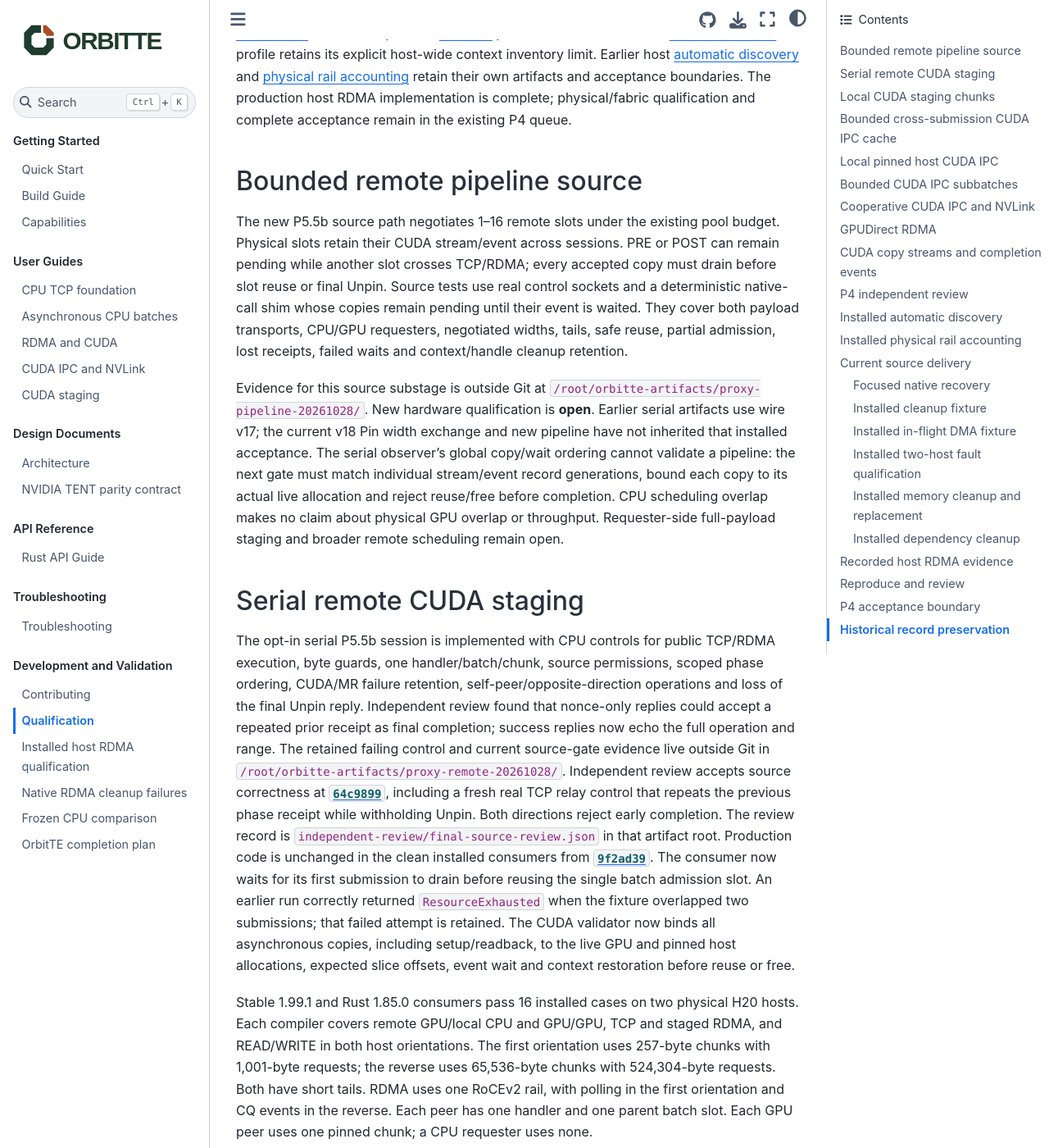
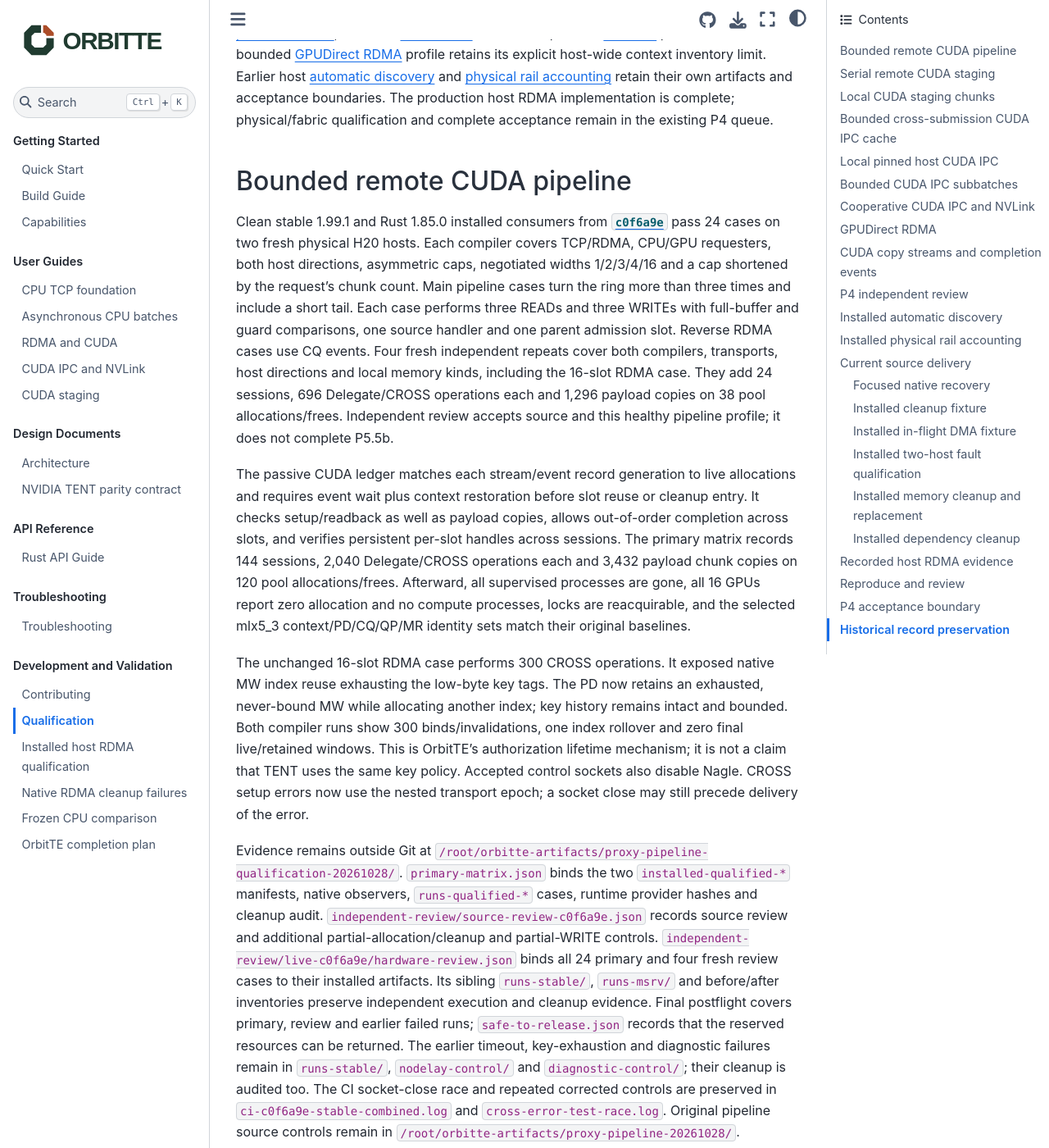
Before and after one commit to OrbitInfra/OrbitTE, a Sphinx documentation site: the page built from docs/qualification.md, in a window 1280 px wide and 1400 px high, scrolled down 600 px. Shown: the whole window at 82% size. Built offline with Sphinx 7.4.7 and the Sphinx Book theme 1.1.4, drawn with Linux system fonts in a browser that asks for light colours; some of the changed text lies outside the part shown.

Commit message:
test(cuda): accept remote pipeline qualification and socket-close races

```diff
--- a/docs/qualification.md
+++ b/docs/qualification.md
@@ -15,7 +15,8 @@ A build or CPU fixture does not qualify DMA, a new fabric, GPU direct transfer
 or performance. Earlier hardware results retain their original revisions and
 do not automatically qualify subsequent changes.
 
-The latest installed delivery covers [serial remote CUDA staging](#serial-remote-cuda-staging),
+The latest installed delivery covers the [bounded remote pipeline](#bounded-remote-cuda-pipeline),
+[serial remote CUDA staging](#serial-remote-cuda-staging),
 [local staging chunks](#local-cuda-staging-chunks) and the
 [bounded cross-submission cache](#bounded-cross-submission-cuda-ipc-cache),
 building on [local pinned host IPC](#local-pinned-host-cuda-ipc), bounded [subbatches](#bounded-cuda-ipc-subbatches) and the cooperative
@@ -28,26 +29,67 @@ artifacts and acceptance boundaries.
 The production host RDMA implementation is complete; physical/fabric
 qualification and complete acceptance remain in the existing P4 queue.
 
-## Bounded remote pipeline source
+## Bounded remote CUDA pipeline
 
-The new P5.5b source path negotiates 1–16 remote slots under the existing pool
-budget. Physical slots retain their CUDA stream/event across sessions. PRE or
-POST can remain pending while another slot crosses TCP/RDMA; every accepted
-copy must drain before slot reuse or final Unpin. Source tests use real control
-sockets and a deterministic native-call shim whose copies remain pending until
-their event is waited. They cover both payload transports, CPU/GPU requesters,
-negotiated widths, tails, safe reuse, partial admission, lost receipts, failed
-waits and context/handle cleanup retention.
+Clean stable 1.99.1 and Rust 1.85.0 installed consumers from
+[`c0f6a9e`](https://github.com/OrbitInfra/OrbitTE/commit/c0f6a9e3517f7b6999b1238e652fb7db77b96d43)
+pass 24 cases on two fresh physical H20 hosts. Each compiler covers TCP/RDMA,
+CPU/GPU requesters, both host directions, asymmetric caps, negotiated widths
+1/2/3/4/16 and a cap shortened by the request's chunk count. Main pipeline
+cases turn the ring more than three times and include a short tail. Each case
+performs three READs and three WRITEs with full-buffer and guard comparisons,
+one source handler and one parent admission slot. Reverse RDMA cases use CQ events.
+Four fresh independent repeats cover both compilers, transports, host directions
+and local memory kinds, including the 16-slot RDMA case. They add 24 sessions,
+696 Delegate/CROSS operations each and 1,296 payload copies on 38 pool
+allocations/frees. Independent review accepts source and this healthy pipeline
+profile; it does not complete P5.5b.
 
-Evidence for this source substage is outside Git at
-`/root/orbitte-artifacts/proxy-pipeline-20261028/`. New hardware qualification is
-**open**. Earlier serial artifacts use wire v17; the current v18 Pin width
-exchange and new pipeline have not inherited that installed acceptance. The
-serial observer's global copy/wait ordering cannot validate a pipeline: the
-next gate must match individual stream/event record generations, bound each
-copy to its actual live allocation and reject reuse/free before completion.
-CPU scheduling overlap makes no claim about physical GPU overlap or throughput.
-Requester-side full-payload staging and broader remote scheduling remain open.
+The passive CUDA ledger matches each stream/event record generation to live
+allocations and requires event wait plus context restoration before slot reuse
+or cleanup entry. It checks setup/readback as well as payload copies, allows
+out-of-order completion across slots, and verifies persistent per-slot handles
+across sessions. The primary matrix records 144 sessions, 2,040 Delegate/CROSS
+operations each and 3,432 payload chunk copies on 120 pool allocations/frees.
+Afterward, all supervised processes are gone, all 16 GPUs report zero allocation
+and no compute processes, locks are reacquirable, and the selected mlx5_3
+context/PD/CQ/QP/MR identity sets match their original baselines.
+
+The unchanged 16-slot RDMA case performs 300 CROSS operations. It exposed
+native MW index reuse exhausting the low-byte key tags. The PD now retains an
+exhausted, never-bound MW while allocating another index; key history remains
+intact and bounded. Both compiler runs show 300 binds/invalidations, one index
+rollover and zero final live/retained windows. This is OrbitTE's authorization
+lifetime mechanism; it is not a claim that TENT uses the same key policy.
+Accepted control sockets also disable Nagle. CROSS setup errors now use the
+nested transport epoch; a socket close may still precede delivery of the error.
+
+Evidence remains outside Git at
+`/root/orbitte-artifacts/proxy-pipeline-qualification-20261028/`.
+`primary-matrix.json` binds the two `installed-qualified-*` manifests, native
+observers, `runs-qualified-*` cases, runtime provider hashes and cleanup audit.
+`independent-review/source-review-c0f6a9e.json` records source review and additional
+partial-allocation/cleanup and partial-WRITE controls.
+`independent-review/live-c0f6a9e/hardware-review.json` binds all 24 primary and four
+fresh review cases to their installed artifacts. Its sibling `runs-stable/`,
+`runs-msrv/` and before/after inventories preserve independent execution and
+cleanup evidence. Final postflight covers primary, review and earlier failed
+runs; `safe-to-release.json` records that the reserved resources can be returned.
+The earlier timeout,
+key-exhaustion and diagnostic failures remain in `runs-stable/`,
+`nodelay-control/` and `diagnostic-control/`; their cleanup is audited too.
+The CI socket-close race and repeated corrected controls are preserved in
+`ci-c0f6a9e-stable-combined.log` and `cross-error-test-race.log`.
+Original pipeline source controls remain in
+`/root/orbitte-artifacts/proxy-pipeline-20261028/`.
+
+This qualifies healthy wire-v18 remote staging on one RoCEv2 rail per host.
+RDMA retirement uses real-provider engine counters, without passive per-WR/CQE
+or deregistration-order receipts. Native CUDA receipts establish lifetime and
+completion, not physical execution overlap or throughput. Physical faults,
+InfiniBand, requester-side bounded staging, broader asynchronous scheduling and
+C++/Rust wire interoperability remain open. Earlier serial v17 evidence retains
+its original artifact boundary. See [the contract and reproduction](staging.md#installed-pipeline-validation).
 
 ## Serial remote CUDA staging
 
@@ -114,8 +156,9 @@ inventories are under `independent-review/live-repeat-plan/`.
 This qualifies the declared healthy serial profile. RDMA completion and private
 MR retirement are checked through the real provider's engine counters and source
 ownership checks, without passive per-WR/CQE or deregistration-order receipts.
-Overlapping pipelines, broader remote scheduling, physical GPU/RNIC faults,
-performance and mixed C++/Rust wire interoperability remain open. See
+The new pipeline has [separate v18 evidence](#bounded-remote-cuda-pipeline).
+Broader remote scheduling, physical GPU/RNIC faults, performance and mixed
+C++/Rust wire interoperability remain open. See
 [the contract and reproduction](staging.md#serial-remote-staging).
 
 ## Local CUDA staging chunks
```
Also changed, not shown: README.md (+5 -3 lines), docs/architecture.md (+1 -1 lines), docs/capabilities.md (+1 -1 lines), docs/completion-plan.md (+16 -12 lines), docs/rdma-cuda.md (+5 -4 lines), docs/staging.md (+16 -9 lines), 1 other file.
